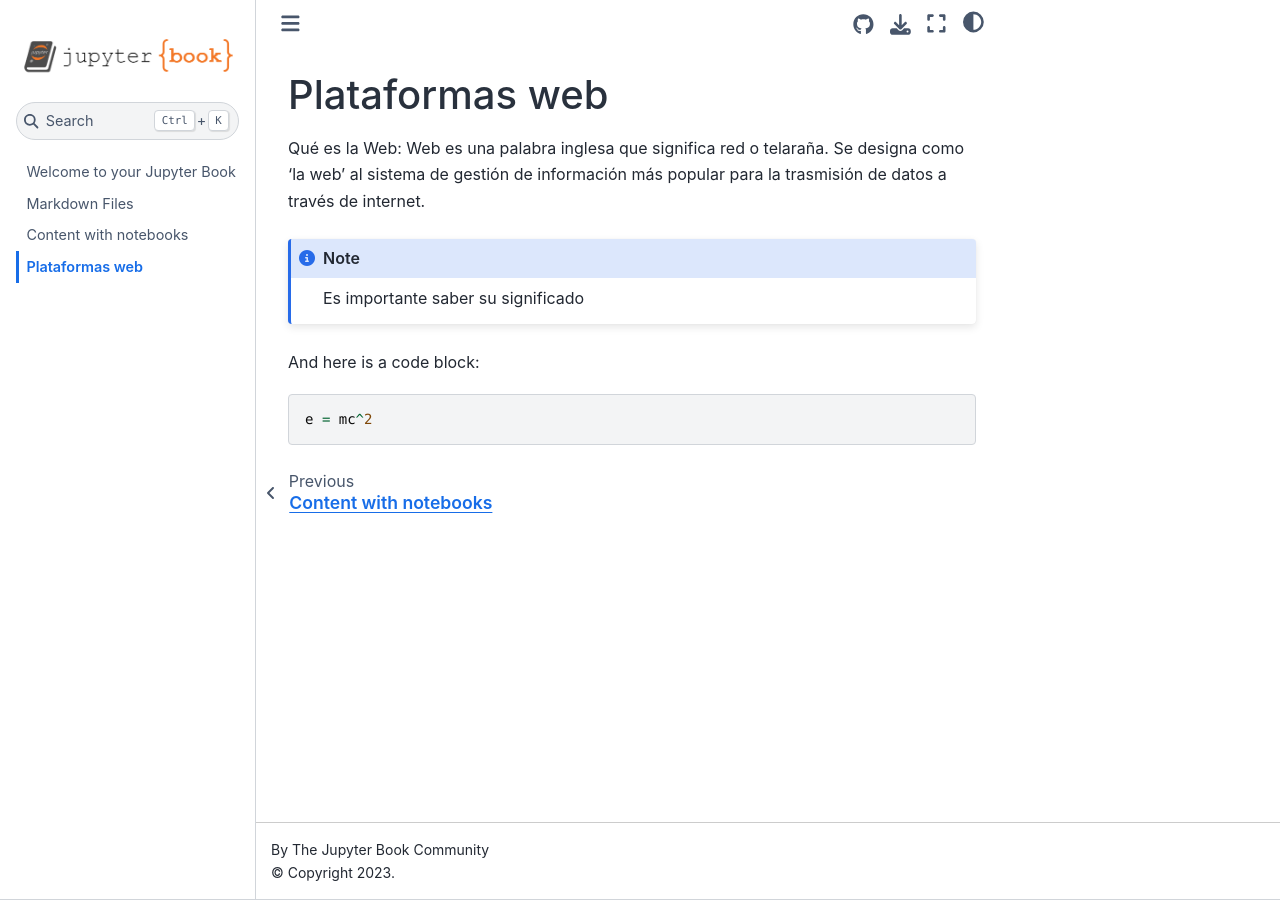
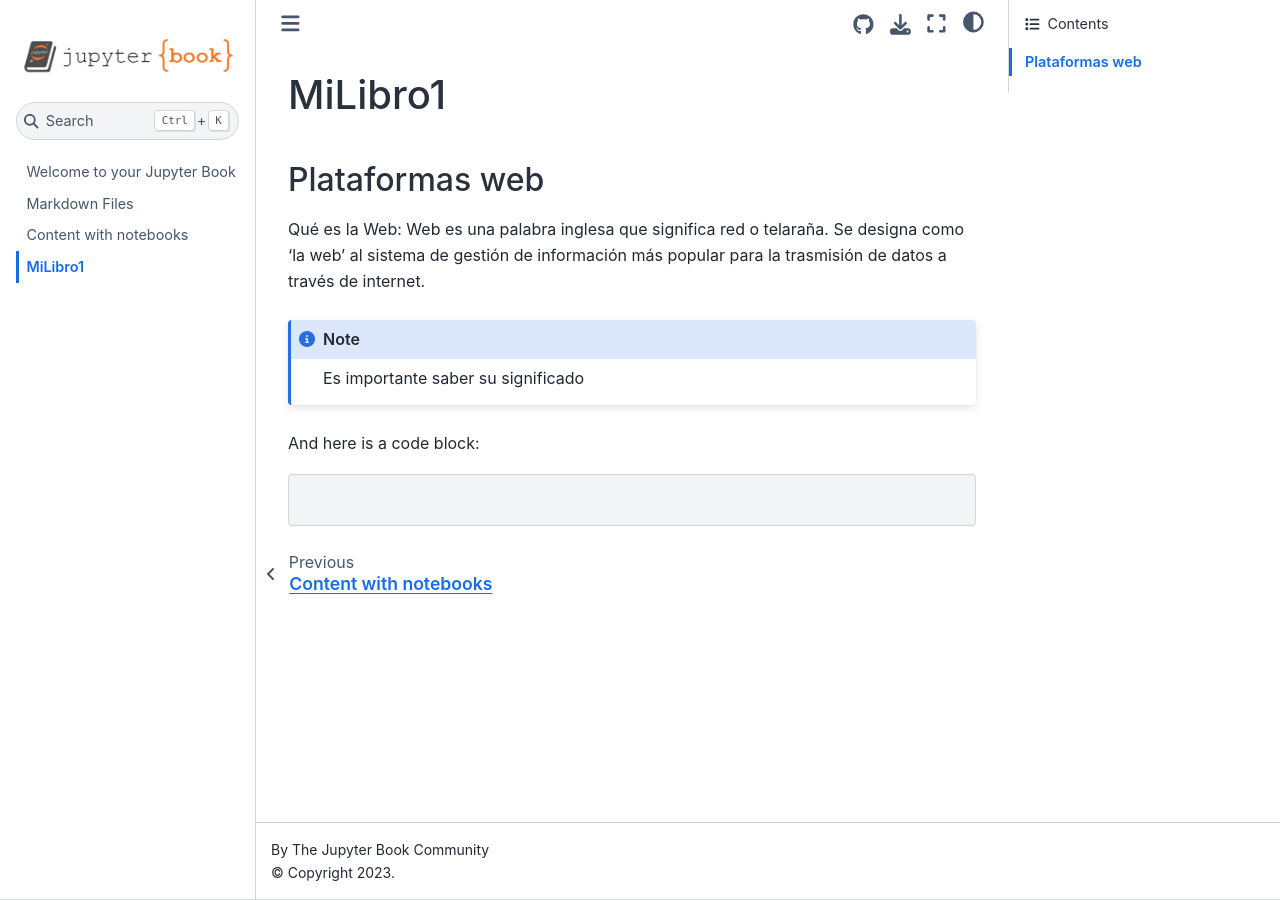
Before and after one commit to djleiva2000/milibro, a Jupyter Book: the page built from tarea1.md, in a window 1280 px wide. Built offline with Jupyter Book 1.0.4 settings and Sphinx 7.4.7 and the Sphinx Book theme 1.1.4, drawn with Linux system fonts in a browser that asks for light colours.

Commit message:
Update tarea1.md

````diff
--- a/tarea1.md
+++ b/tarea1.md
@@ -1,4 +1,6 @@
-# Plataformas web
+# MiLibro1
+
+## Plataformas web
 
 Qué es la Web:
 Web es una palabra inglesa que significa red o telaraña.
@@ -12,5 +14,5 @@ Es importante saber su significado
 And here is a code block:
 
 ```
-e = mc^2
+
 ```
````
